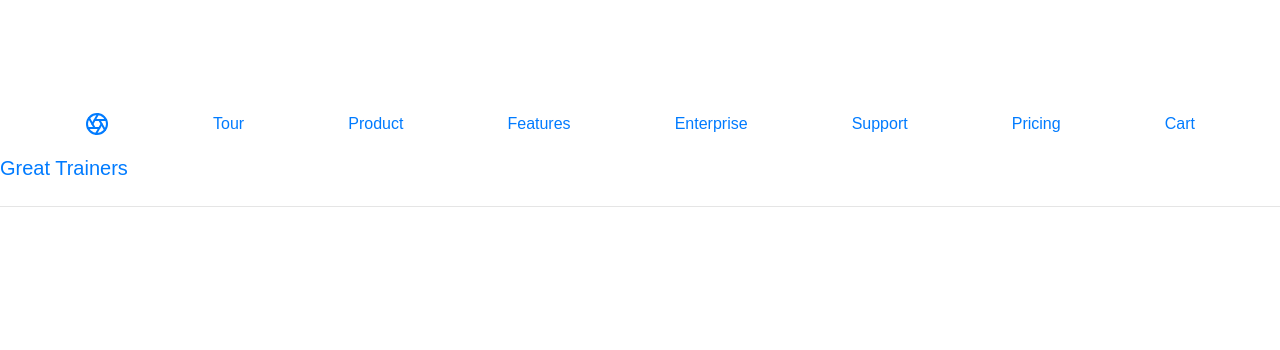
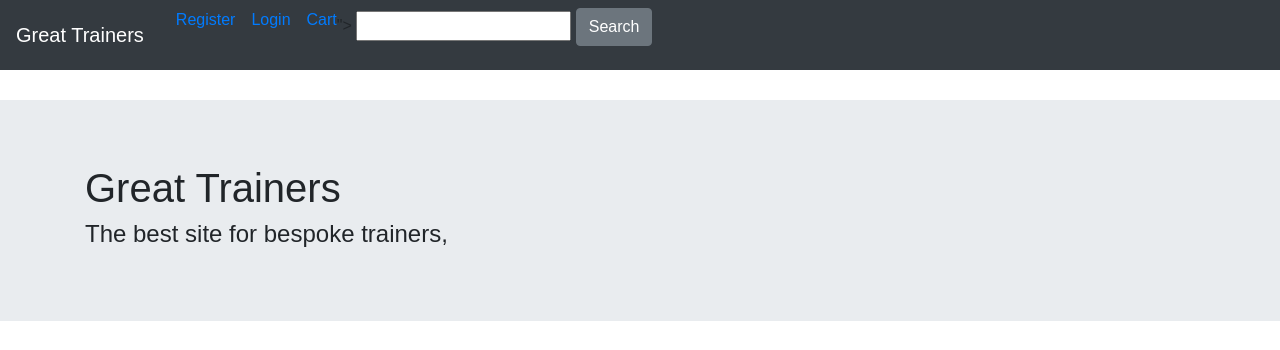
Before and after one commit to Rudancy/django_ecommerce, a Django app: page / in a window 1280 px wide. Shown: the top 350 px of the page. Before the commit the page ends 207 px from the top, so only its background shows below. Run offline with Django 3.2, Linux system fonts and the light colour scheme; data that the repository does not hold is empty; parts of the project's set-up code (start-up, migrations or seed data) failed here and were passed over; some libraries are stand-ins or nearby versions.

Commit message:
adding carousel feature- currently failing

```diff
--- a/ecommerce/urls.py
+++ b/ecommerce/urls.py
@@ -22,6 +22,7 @@ from cart import urls as urls_cart
 from search import urls as urls_search
 from django.views import static
 from .settings import MEDIA_ROOT
+from home.views import carousel
 
 
 urlpatterns = [
--- a/static/css/styles.css
+++ b/static/css/styles.css
@@ -32,12 +32,12 @@ footer {
     background-color: #c67605;
 }
 
-.product {
+.product-view {
     background-size: contain;
     background-position: center center;
     background-repeat: no-repeat;
     width: 150px;
-    height: 150px;
+
     margin: 0 auto;
 }
 
@@ -64,3 +64,19 @@ caption p {
 .product-description {
     min-height: 40px;
 }
+
+
+li.nav-item {
+    margin-left: 1rem;
+}
+
+
+.pageheading {
+    text-align: center;
+
+}
+
+.carousel-inner img {
+    width: 100%;
+    height: 100%;
+}
--- a/templates/base.html
+++ b/templates/base.html
@@ -17,26 +17,19 @@
 
 
     <title>{% block page_title %}Great Trainers{% endblock %}</title>
+
+
+
+
 </head>
 
 <body>
 
 
 
-    <nav class="site-header sticky-top py-1">
-      <div class="container d-flex flex-column flex-md-row justify-content-between">
-        <a class="py-2" href="#">
-          <svg xmlns="http://www.w3.org/2000/svg" width="24" height="24" viewBox="0 0 24 24" fill="none" stroke="currentColor" stroke-width="2" stroke-linecap="round" stroke-linejoin="round" class="d-block mx-auto"><circle cx="12" cy="12" r="10"></circle><line x1="14.31" y1="8" x2="20.05" y2="17.94"></line><line x1="9.69" y1="8" x2="21.17" y2="8"></line><line x1="7.38" y1="12" x2="13.12" y2="2.06"></line><line x1="9.69" y1="16" x2="3.95" y2="6.06"></line><line x1="14.31" y1="16" x2="2.83" y2="16"></line><line x1="16.62" y1="12" x2="10.88" y2="21.94"></line></svg>
-        </a>
-        <a class="py-2 d-none d-md-inline-block" href="#">Tour</a>
-        <a class="py-2 d-none d-md-inline-block" href="#">Product</a>
-        <a class="py-2 d-none d-md-inline-block" href="#">Features</a>
-        <a class="py-2 d-none d-md-inline-block" href="#">Enterprise</a>
-        <a class="py-2 d-none d-md-inline-block" href="#">Support</a>
-        <a class="py-2 d-none d-md-inline-block" href="#">Pricing</a>
-        <a class="py-2 d-none d-md-inline-block" href="#">Cart</a>
-      </div>
-    </nav>
+
+
+    <nav class="navbar fixed-top navbar-expand-lg navbar-dark bg-dark">
 
         <a class="navbar-brand" href="{% url 'index' %}">Great Trainers</a>
 
@@ -71,17 +64,17 @@
                         </a>
 
                 </li>
-                <li>
-                    <div class="display float-left">
+
+                <div class="justify-content-center">
                     <form class="search-form" action="{% url 'search' %}" method="GET">
-                            <input type="text" name="q">
+                        "> <input type="text" name="q"></span>
 
-                            <button class="btn btn-secondary" type="submit">Search</button>
+                        <span class="search-bar-button"> <button class="btn btn-secondary" type="submit">Search</button></span>
 
                     </form>
                 </div>
 
-                </li>
+
 
 
             </ul>
@@ -89,8 +82,56 @@
         </div>
     </nav>
     <h1>
-        {% block page_heading %}{% endblock %}
-    </h1>
+
+        <div class="row">
+            {% block page_heading %}
+
+            <div class="jumbotron jumbotron-fluid col-sm-12">
+                <div class="container">
+                    <h1>Great Trainers</h1>
+                    <h4>The best site for bespoke trainers,
+                        <h4>
+                </div>
+            </div>
+
+            {% endblock %}
+
+        </div>
+
+
+        <div id="demo" class="carousel slide" data-ride="carousel">
+
+            <!-- Indicators -->
+            <ul class="carousel-indicators">
+                <li data-target="#demo" data-slide-to="0" class="active"></li>
+                <li data-target="#demo" data-slide-to="1"></li>
+                <li data-target="#demo" data-slide-to="2"></li>
+            </ul>
+
+            <!-- The slideshow -->
+            <div class="carousel-inner">
+                <div class="carousel-item active">
+                    <img src="la.jpg" alt="Los Angeles">
+                </div>
+                <div class="carousel-item">
+                    <img src="chicago.jpg" alt="Chicago">
+                </div>
+                <div class="carousel-item">
+                    <img src="ny.jpg" alt="New York">
+                </div>
+            </div>
+
+            <!-- Left and right controls -->
+            <a class="carousel-control-prev" href="#demo" data-slide="prev">
+    <span class="carousel-control-prev-icon"></span>
+  </a>
+            <a class="carousel-control-next" href="#demo" data-slide="next">
+    <span class="carousel-control-next-icon"></span>
+  </a>
+
+        </div>
+
+
 
         <hr> {% if messages %}
         <div>
```
Also changed, not shown: home/templates/index.html (+28 -16 lines), home/urls.py (added, +7 -0 lines), home/views.py (+6 -1 lines). Lines whose indentation alone changed are shown as unchanged.
